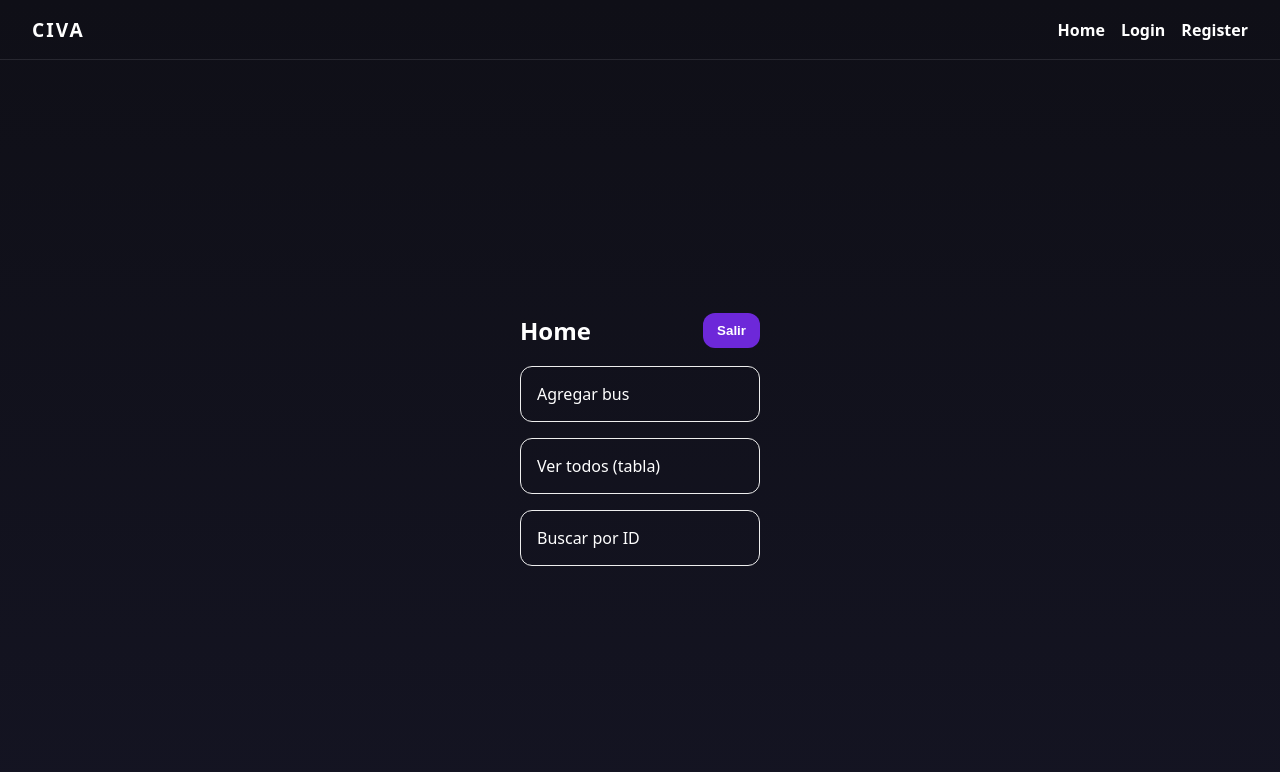
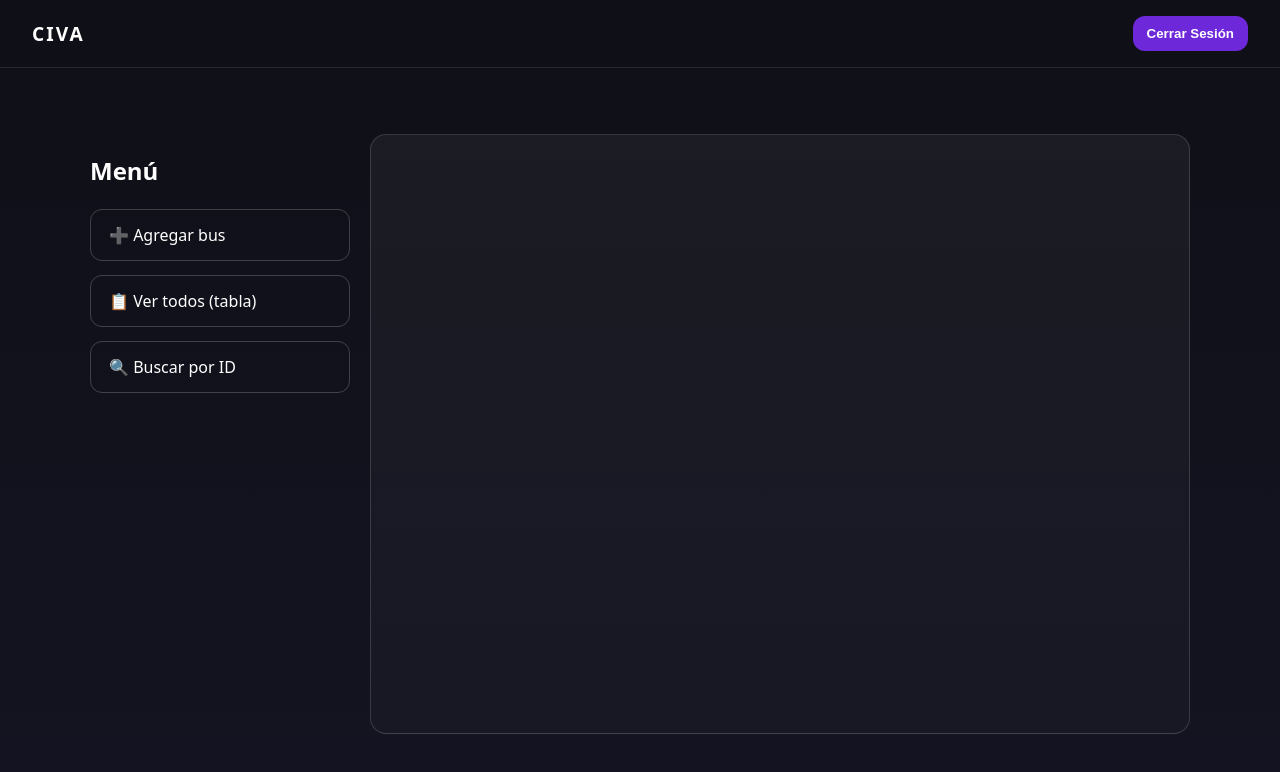
Before and after one commit to RetoCiva/FrontendCiva, a React (Vite) app: page / in a window 1280 px wide. Shown: the top 772 px of the page. Built offline with nearby package versions, Linux system fonts and the light colour scheme; sample sign-in values are in the browser's storage.

Commit message:
feat: added Home

```diff
--- a/src/App.jsx
+++ b/src/App.jsx
@@ -3,6 +3,7 @@ import { Outlet, Link, useLocation } from "react-router-dom";
 export default function App() {
   const location = useLocation();
   const isAuthPage = ["/login", "/register"].includes(location.pathname);
+  const logout = () => { localStorage.removeItem("token"); nav("/login", {replace:true}); };
 
   return (
     <div
@@ -29,18 +30,7 @@ export default function App() {
 
         {!isAuthPage && (
           <nav style={{ display: "flex", gap: "16px" }}>
-            <Link style={{ color: "#fff", textDecoration: "none" }} to="/">
-              Home
-            </Link>
-            <Link style={{ color: "#fff", textDecoration: "none" }} to="/login">
-              Login
-            </Link>
-            <Link
-              style={{ color: "#fff", textDecoration: "none" }}
-              to="/register"
-            >
-              Register
-            </Link>
+            <button onClick={logout}>Cerrar Sesión</button>
           </nav>
         )}
       </header>
--- a/src/api.ts
+++ b/src/api.ts
@@ -17,7 +17,6 @@ function normalizeBus(raw: any): Bus {
 }
 
 export const api = {
-  // ===== AUTH =====
   async signUp(body: SignUpRequest) {
     const res = await fetch(`${BASE}/authentication/sign-up`, {
       method: "POST",
--- a/src/pages/Home.tsx
+++ b/src/pages/Home.tsx
@@ -1,22 +1,75 @@
-import { useNavigate } from "react-router-dom";
+import { NavLink, Outlet } from "react-router-dom";
 
-export default function Home(){
-  const nav = useNavigate();
-  const logout = () => { localStorage.removeItem("token"); nav("/login", {replace:true}); };
+export default function Home() {
+  return (
+    <div
+      style={{
+        display: "flex",
+        gap: 20,
+        height: "75vh",
+        width: "min(95vw, 1100px)",
+        margin: "40px auto",
+      }}
+    >
+      {/* Sidebar */}
+      <aside
+        style={{
+          width: 260,
+          display: "flex",
+          flexDirection: "column",
+          gap: 14,
+        }}
+      >
+        <h2 style={{ color: "#fff", marginBottom: 8 }}>Menú</h2>
 
-  return (
-    <div style={{maxWidth:900, margin:"40px auto"}}>
-      <div style={{display:"flex", justifyContent:"space-between", alignItems:"center"}}>
-        <h2>Home</h2>
-        <button onClick={logout}>Salir</button>
-      </div>
+        <NavItem to="add" text="➕ Agregar bus" />
+        <NavItem to="list" text="📋 Ver todos (tabla)" />
+        <NavItem to="search" text="🔍 Buscar por ID" />
+      </aside>
 
-      {/* aquí irán tus cards: agregar bus / ver todos / buscar por ID */}
-      <div style={{display:"grid", gap:16, gridTemplateColumns:"repeat(auto-fit, minmax(240px,1fr))"}}>
-        <div style={{padding:16, border:"1px solid #eee", borderRadius:12}}>Agregar bus</div>
-        <div style={{padding:16, border:"1px solid #eee", borderRadius:12}}>Ver todos (tabla)</div>
-        <div style={{padding:16, border:"1px solid #eee", borderRadius:12}}>Buscar por ID</div>
-      </div>
+      {/* Panel derecho */}
+      <section
+        style={{
+          flex: 1,
+          borderRadius: 16,
+          border: "1px solid rgba(255,255,255,0.15)",
+          background:
+            "linear-gradient(180deg, rgba(255,255,255,0.05), rgba(255,255,255,0.02))",
+          color: "#fff",
+          padding: 24,
+          overflow: "auto",
+        }}
+      >
+        <Outlet />
+      </section>
     </div>
   );
 }
+
+type NavItemProps = {
+  to: string;
+  text: string;
+};
+
+function NavItem({ to, text }: NavItemProps) {
+  return (
+    <NavLink
+      to={to}
+      style={({ isActive }) => ({
+        display: "block",
+        padding: "14px 18px",
+        borderRadius: 12,
+        border: "1px solid rgba(255,255,255,0.2)",
+        background: isActive
+          ? "linear-gradient(180deg, #6b21a8, #a855f7)"
+          : "transparent",
+        color: "#fff",
+        textDecoration: "none",
+        fontWeight: 500,
+        transition: "0.2s ease",
+      })}
+    >
+      {text}
+    </NavLink>
+  );
+}
```
Also changed, not shown: src/pages/buses/AddBusPage.tsx (added), src/pages/buses/BusByIdPage.tsx (added), src/pages/buses/BusesTablePage.tsx (added).
